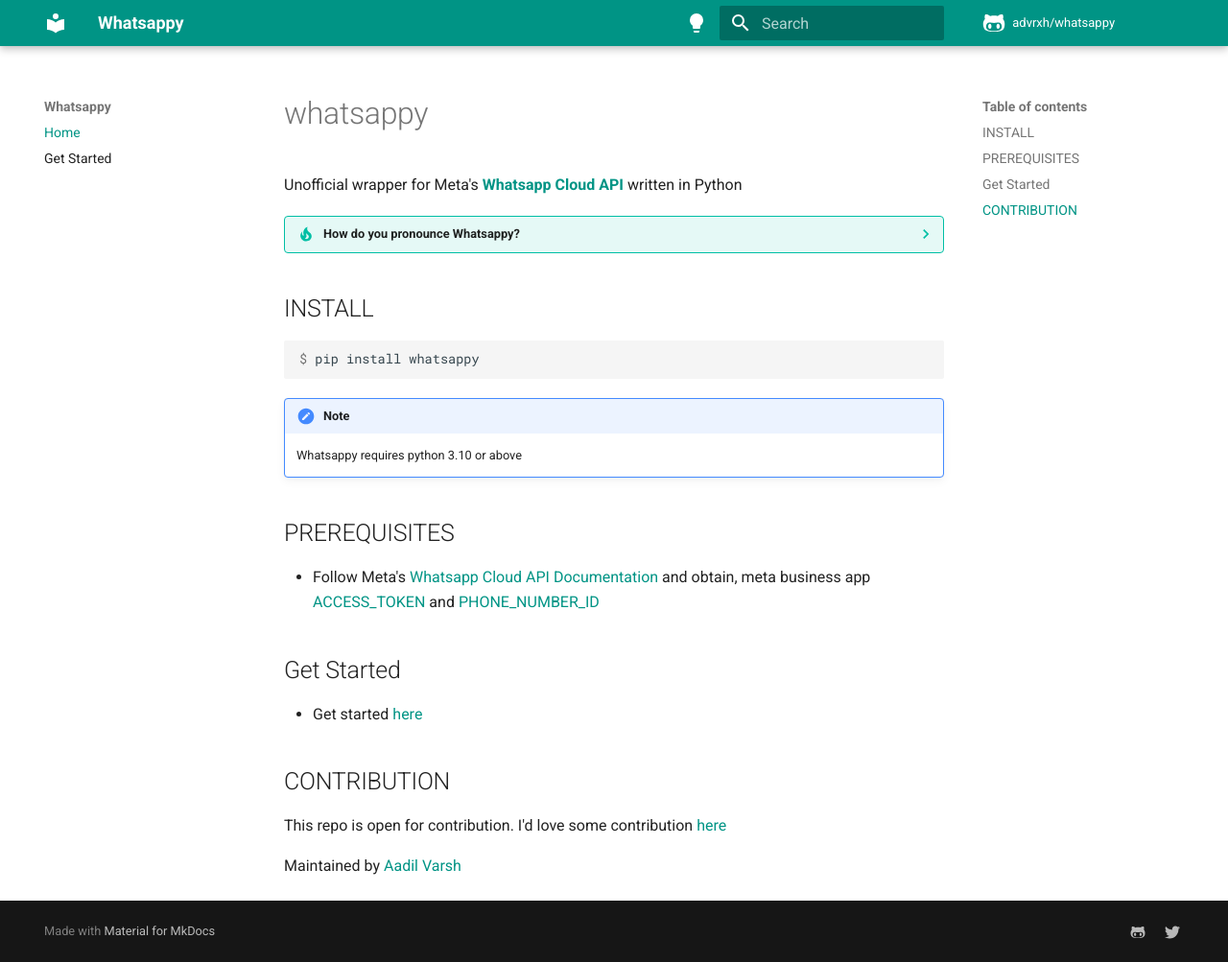
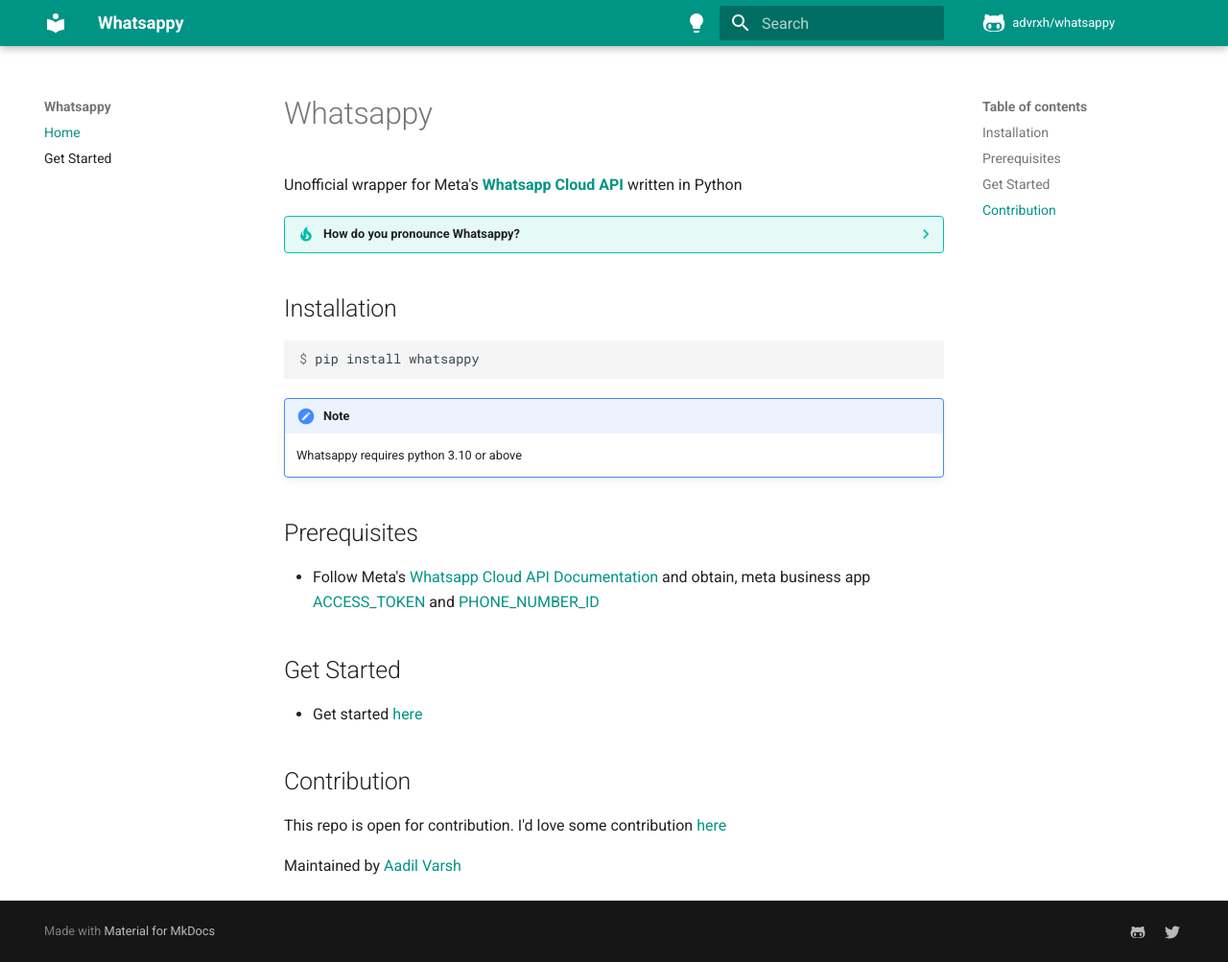
Before and after one commit to advrxh/whatsapie, an MkDocs documentation site: the page built from docs/index.md, in a window 1280 px wide and 1003 px high. Shown: the whole window at 96% size. Built offline with MkDocs 1.6.1 and Material for MkDocs 9.7.7, drawn with Linux system fonts in a browser that asks for light colours; comment, search, counter and statistics services are not loaded.

Commit message:
Avoid usage of screaming case in section titles

````diff
--- a/docs/index.md
+++ b/docs/index.md
@@ -1,4 +1,4 @@
-# whatsappy
+# Whatsappy
 
 Unofficial wrapper for Meta's [**Whatsapp Cloud API**](https://developers.facebook.com/docs/whatsapp/cloud-api) written in Python
 
@@ -6,7 +6,7 @@
 
     Whatsappy is pronounced as `Whatsapp` - `py` seperately!
 
-## INSTALL
+## Installation
 
 ```console
 $ pip install whatsappy
@@ -16,7 +16,7 @@
 
     Whatsappy requires python 3.10 or above
 
-## PREREQUISITES
+## Prerequisites
 
 -   Follow Meta's [Whatsapp Cloud API Documentation](https://developers.facebook.com/docs/whatsapp/cloud-api) and obtain, meta business app [ACCESS_TOKEN](#) and [PHONE_NUMBER_ID]()
 
@@ -24,7 +24,7 @@
 
 -   Get started [here](/whatsappy/get-started/)
 
-## CONTRIBUTION
+## Contribution
 
 This repo is open for contribution. I'd love some contribution [here](https://github.com/advrxh/whatsappy)
 
````
